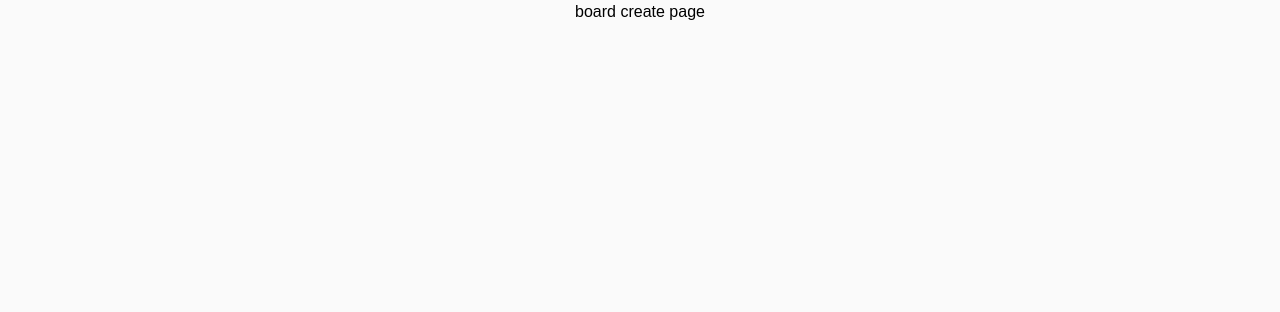
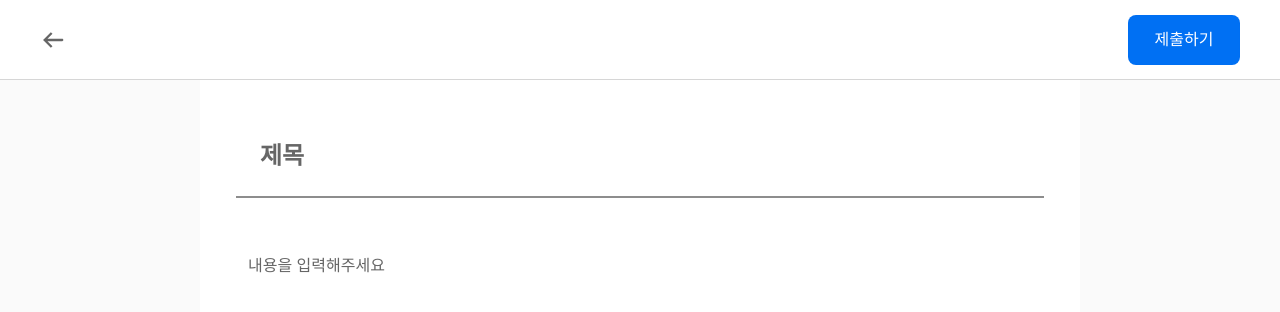
Before and after one commit to bada308/jungle_prec, a Next.js app: page /board/create in a window 1280 px wide. Shown: the top 312 px of the page. Built offline with nearby package versions, Linux system fonts and the light colour scheme; a web font is replaced by a local one.

Commit message:
feat: 게시글 생성 페이지 구현

```diff
--- a/app/board/create/page.tsx
+++ b/app/board/create/page.tsx
@@ -1,7 +1,30 @@
-import React from 'react';
+import Button from '@/components/Button';
+import Header from '@/components/Header';
+import BoardCreateForm from '@/features/board/components/create/BoardCreateForm';
+import Image from 'next/image';
 
 const BoardCreatePage = () => {
-    return <div>board create page</div>;
+    return (
+        <>
+            <Header>
+                <HeaderContent />
+            </Header>
+            <div className="w-[880px] h-full mt-20 bg-white">
+                <BoardCreateForm />
+            </div>
+        </>
+    );
+};
+
+const HeaderContent = () => {
+    return (
+        <>
+            <Image src="/icons/arrow_left.svg" width={28} height={28} alt="뒤로가기" className="cursor-pointer" />
+            <Button color="blue" size="md">
+                제출하기
+            </Button>
+        </>
+    );
 };
 
 export default BoardCreatePage;
--- /dev/null
+++ b/features/board/components/create/BoardCreateForm.tsx
@@ -0,0 +1,30 @@
+'use client';
+
+import Textarea from '@/components/Textarea';
+import UnderlineInput from '@/components/UnderlineInput';
+import { useState } from 'react';
+
+const BoardCreateForm = () => {
+    const [title, setTitle] = useState('');
+    const [content, setContent] = useState('');
+    return (
+        <div className="flex flex-col gap-8 p-9 h-full">
+            <UnderlineInput
+                id="board-title"
+                label="제목"
+                placeholder="제목"
+                value={title}
+                setValue={(v) => setTitle(v)}
+                type="title"
+            />
+            <Textarea
+                id="board-content"
+                placeholder="내용을 입력해주세요"
+                text={content}
+                setText={(v) => setContent(v)}
+            />
+        </div>
+    );
+};
+
+export default BoardCreateForm;
```
